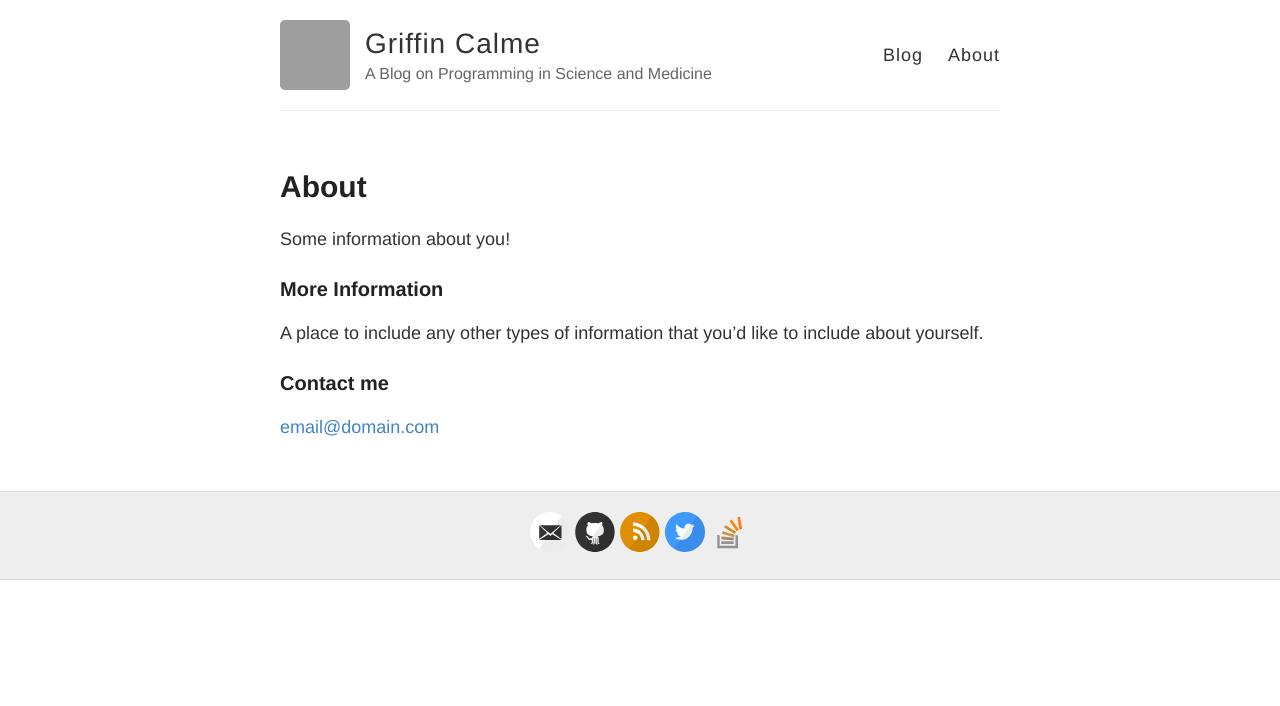
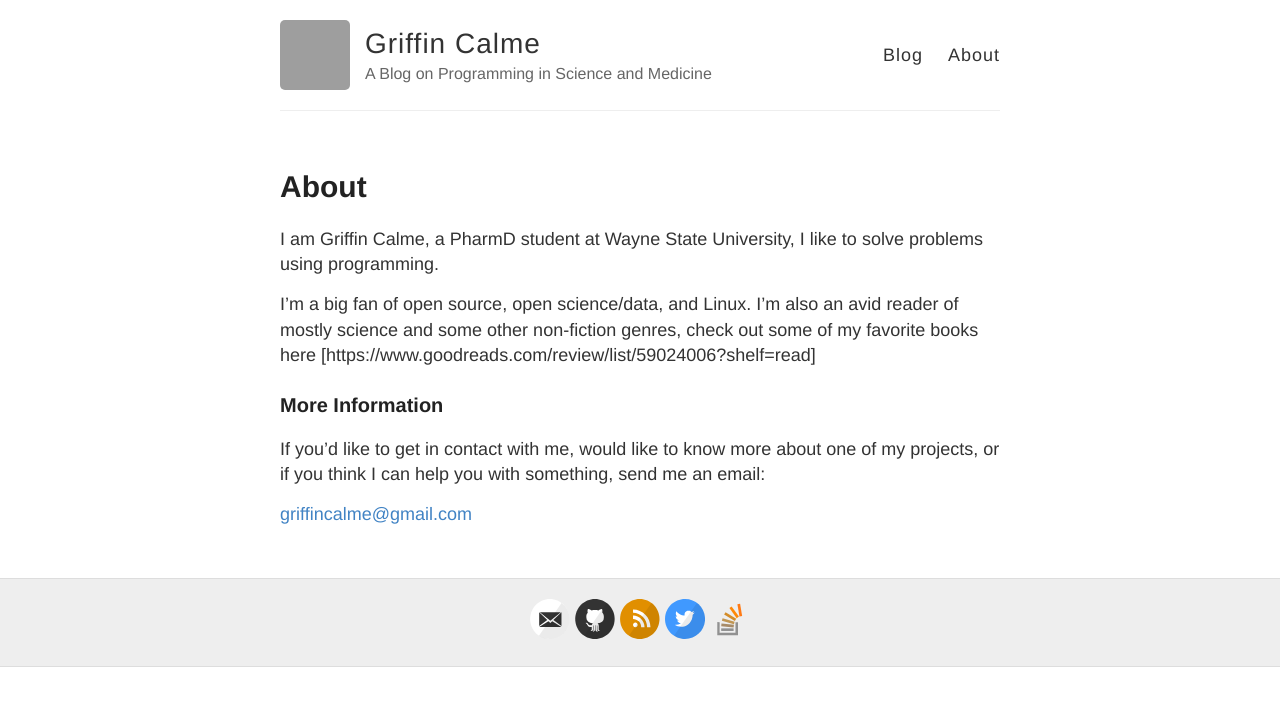
Before and after one commit to griffincalme/griffincalme.github.io, a Jekyll site: the page built from about.md, in a window 1280 px wide. Shown: the top 706 px of the page. Built offline with Jekyll 4.4.1, drawn with Linux system fonts in a browser that asks for light colours; grey boxes are pictures that could not be loaded.

Commit message:
update about page

```diff
--- a/about.md
+++ b/about.md
@@ -4,12 +4,18 @@ title: About
 permalink: /about/
 ---
 
-Some information about you!
+I am Griffin Calme, a PharmD student at Wayne State University,
+I like to solve problems using programming.
+
+I'm a big fan of open source, open science/data, and Linux.
+I'm also an avid reader of mostly science and some other non-fiction
+genres, check out some of my favorite books here
+[https://www.goodreads.com/review/list/59024006?shelf=read]
 
 ### More Information
 
-A place to include any other types of information that you'd like to include about yourself.
+If you'd like to get in contact with me, would like to know more about
+one of my projects, or if you think I can help you with something,
+send me an email:
 
-### Contact me
-
-[email@domain.com](mailto:email@domain.com)
+[griffincalme@gmail.com](mailto:griffincalme@gmail.com)
```
Also changed, not shown: README.md (deleted), 1 other file.
